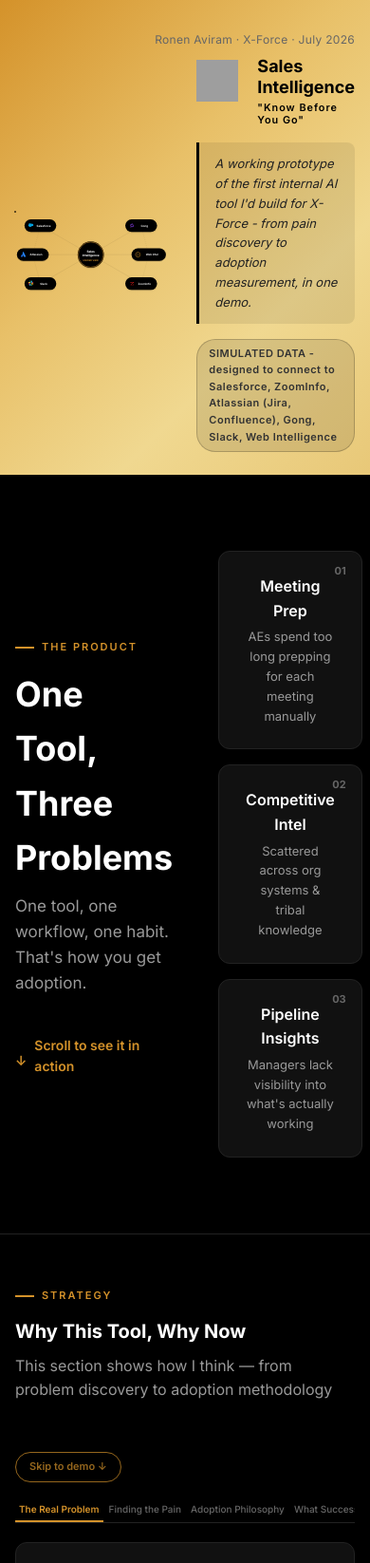
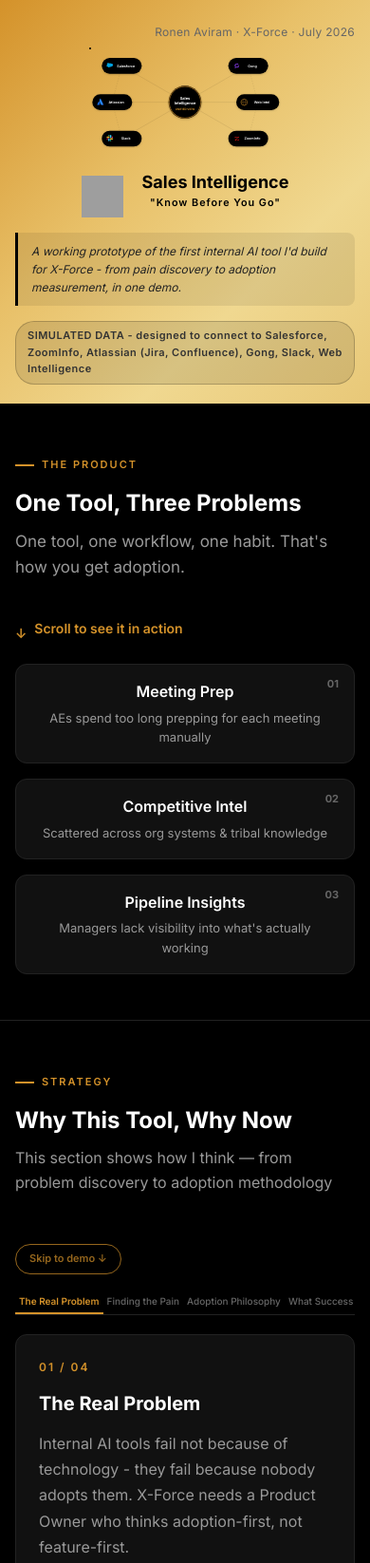
Before and after one commit to RonenAviram/silverfort-xforce-demo, a plain HTML site: page index.html in a window 390 px wide. Shown: the top 1646 px of the page at 95% size. Drawn offline with nearby package versions, Linux system fonts and the light colour scheme; grey boxes are pictures that could not be loaded.

Commit message:
Fix mobile responsiveness - CSS cascade ordering + enhanced breakpoints

```diff
--- a/index.html
+++ b/index.html
@@ -1419,79 +1419,6 @@
   text-decoration: none;
 }
 
-/* ═══════════════════════════════════════════════
-   RESPONSIVE
-   ═══════════════════════════════════════════════ */
-@media (max-width: 768px) {
-  .carousel-tabs { gap: 2px; }
-  .carousel-tab { font-size: 11px; padding: 8px 8px; }
-
-  .h1-subtitle { font-size: 0.6em; }
-  .skip-to-demo { margin-bottom: 16px; font-size: 11px; padding: 6px 14px; }
-
-  .container { padding: 0 16px; }
-  section { padding: 48px 0; }
-  .header-split { grid-template-columns: 1fr; gap: 24px; }
-  .header-network { order: -1; }
-  .header-network svg { max-width: 280px; max-height: 200px; margin: 0 auto; }
-  #header { padding: 32px 0 24px; }
-  .header-text h1 { font-size: 22px; }
-  .header-tagline { font-size: 13px; padding: 12px 16px; }
-  .input-form { grid-template-columns: 1fr; }
-  .snapshot-grid { grid-template-columns: 1fr 1fr; }
-  .use-case-cards { grid-template-columns: 1fr; }
-  .stakeholders { grid-template-columns: 1fr; }
-  .three-problems { grid-template-columns: 1fr; }
-  .timeline { grid-template-columns: 1fr 1fr; }
-  .metrics-grid { grid-template-columns: 1fr 1fr; }
-  .kpi-row { grid-template-columns: 1fr 1fr !important; }
-  .dashboard-grid { grid-template-columns: 1fr; }
-  .roi-grid { grid-template-columns: 1fr 1fr; }
-  .feedback-form { grid-template-columns: 1fr; }
-  .slide-card { padding: 24px; min-height: auto; }
-  .carousel-slide { padding: 0; }
-  .section-title { font-size: 24px; }
-  .showcase-inner { grid-template-columns: 1fr; }
-  .showcase-card { padding: 16px 20px; }
-  .comp-table { font-size: 12px; }
-  .comp-table th, .comp-table td { padding: 8px; }
-  .strategy-banner { padding: 12px 16px; flex-direction: column; gap: 4px; }
-  .review-bar { flex-direction: column; text-align: center; gap: 12px; }
-  .tech-inner { padding: 20px 16px; }
-  .tech-tree { font-size: 11px; }
-  .tech-stats { gap: 16px; }
-  .tech-stats .stat-num { font-size: 16px; }
-  .enrichment-sources { gap: 8px; }
-  .enrichment-source { padding: 6px 10px; font-size: 12px; }
-  .heatmap-table { display: block; overflow-x: auto; -webkit-overflow-scrolling: touch; }
-  .brief-section { padding: 16px; }
-  .brief-section-header h3 { font-size: 14px; }
-  .kpi-card { padding: 16px; }
-  .kpi-card .kpi-value { font-size: 24px; }
-  .roi-card { padding: 16px; }
-  .roi-card .roi-value { font-size: 22px; }
-}
-
-@media (max-width: 480px) {
-  .header-text h1 { font-size: 18px; }
-  .header-network svg { max-width: 220px; max-height: 160px; }
-  .snapshot-grid { grid-template-columns: 1fr; }
-  .kpi-row { grid-template-columns: 1fr !important; }
-  .metrics-grid { grid-template-columns: 1fr; }
-  .roi-grid { grid-template-columns: 1fr; }
-  .timeline { grid-template-columns: 1fr; }
-  .timeline-step::after { display: none; }
-  .slide-card h3 { font-size: 20px; }
-  .section-title { font-size: 20px; }
-  .carousel-tab { font-size: 10px; padding: 6px 4px; }
-  .enrichment-source .source-name { font-size: 11px; }
-  .comp-table th, .comp-table td { padding: 6px 4px; font-size: 11px; }
-  .tech-tree { font-size: 10px; }
-  .stakeholders { gap: 8px; }
-  .three-problems { gap: 8px; }
-  .problem-card { padding: 14px; }
-}
-
 /* Confirmed state */
 .confirmed-banner {
   display: none;
@@ -1662,6 +1589,87 @@
 
 .strategy-banner .brain-icon {
   font-size: 20px;
+}
+
+
+/* ═══════════════════════════════════════════════
+   RESPONSIVE
+   ═══════════════════════════════════════════════ */
+@media (max-width: 768px) {
+  .carousel-tabs { gap: 0; overflow-x: auto; -webkit-overflow-scrolling: touch; flex-wrap: nowrap; }
+  .carousel-tab { font-size: 11px; padding: 8px 6px; flex: 0 0 auto; min-width: 0; }
+
+  .h1-subtitle { font-size: 0.6em; }
+  .skip-to-demo { margin-bottom: 16px; font-size: 11px; padding: 6px 14px; }
+
+  .container { padding: 0 16px; }
+  section { padding: 48px 0; }
+  .header-split { grid-template-columns: 1fr; gap: 16px; text-align: center; }
+  .header-left { align-items: center; }
+  .header-content { justify-content: center; }
+  .header-network { order: -1; margin: 0 auto; }
+  .header-network svg { max-width: 260px; max-height: 180px; margin: 0 auto; display: block; }
+  #header { padding: 24px 0 20px; }
+  .header-text h1 { font-size: 22px; }
+  .header-tagline { font-size: 13px; padding: 10px 14px; text-align: left; }
+  .simulated-badge { font-size: 11px; text-align: left; }
+  .input-form { grid-template-columns: 1fr; }
+  .snapshot-grid { grid-template-columns: 1fr 1fr; }
+  .use-case-cards { grid-template-columns: 1fr; }
+  .stakeholders { grid-template-columns: 1fr; }
+  .three-problems { grid-template-columns: 1fr; }
+  .timeline { grid-template-columns: 1fr 1fr; }
+  .metrics-grid { grid-template-columns: 1fr 1fr; }
+  .kpi-row { grid-template-columns: 1fr 1fr !important; }
+  .dashboard-grid { grid-template-columns: 1fr; }
+  .roi-grid { grid-template-columns: 1fr 1fr; }
+  .feedback-form { grid-template-columns: 1fr; }
+  .slide-card { padding: 24px; min-height: auto; }
+  .carousel-slide { padding: 0; }
+  .section-title { font-size: 24px; }
+  .showcase-inner { grid-template-columns: 1fr !important; gap: 24px; }
+  .showcase-card { padding: 16px 20px; }
+  .showcase-section { padding: 48px 0; }
+  .section-title { font-size: 24px !important; }
+  .comp-table { font-size: 12px; }
+  .comp-table th, .comp-table td { padding: 8px; }
+  .strategy-banner { padding: 12px 16px; flex-direction: column; gap: 4px; }
+  .review-bar { flex-direction: column; text-align: center; gap: 12px; }
+  .tech-inner { padding: 20px 16px; }
+  .tech-tree { font-size: 11px; }
+  .tech-stats { gap: 16px; }
+  .tech-stats .stat-num { font-size: 16px; }
+  .enrichment-sources { gap: 8px; }
+  .enrichment-source { padding: 6px 10px; font-size: 12px; }
+  .heatmap-table { display: block; overflow-x: auto; -webkit-overflow-scrolling: touch; }
+  .brief-section { padding: 16px; }
+  .brief-section-header h3 { font-size: 14px; }
+  .kpi-card { padding: 16px; }
+  .kpi-card .kpi-value { font-size: 24px; }
+  .roi-card { padding: 16px; }
+  .roi-card .roi-value { font-size: 22px; }
+}
+
+@media (max-width: 480px) {
+  .header-text h1 { font-size: 18px; }
+  .header-network svg { max-width: 200px; max-height: 140px; }
+  .header-text h1 { font-size: 18px; text-align: center; }
+  .header-tagline { font-size: 12px; }
+  .snapshot-grid { grid-template-columns: 1fr; }
+  .kpi-row { grid-template-columns: 1fr !important; }
+  .metrics-grid { grid-template-columns: 1fr; }
+  .roi-grid { grid-template-columns: 1fr; }
+  .timeline { grid-template-columns: 1fr; }
+  .timeline-step::after { display: none; }
+  .slide-card h3 { font-size: 20px; }
+  .section-title { font-size: 20px; }
+  .carousel-tab { font-size: 10px; padding: 6px 4px; white-space: nowrap; }
+  .enrichment-source .source-name { font-size: 11px; }
+  .comp-table th, .comp-table td { padding: 6px 4px; font-size: 11px; }
+  .tech-tree { font-size: 10px; }
+  .stakeholders { gap: 8px; }
+  .three-problems { gap: 8px; }
+  .problem-card { padding: 14px; }
 }
 
 </style>
```
